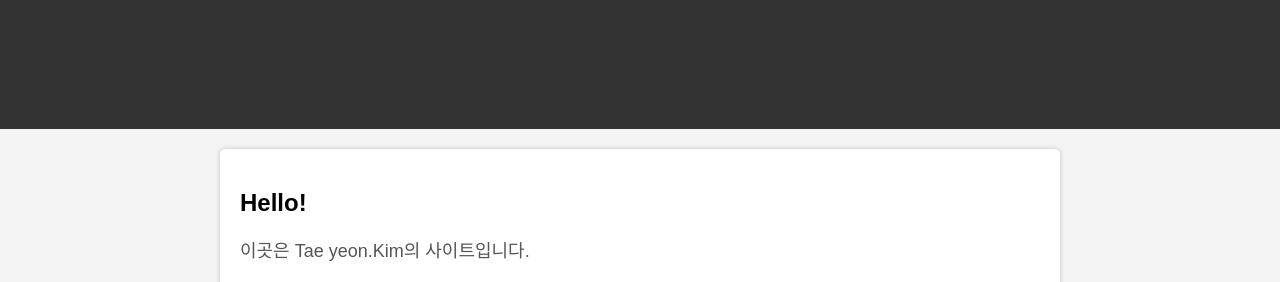
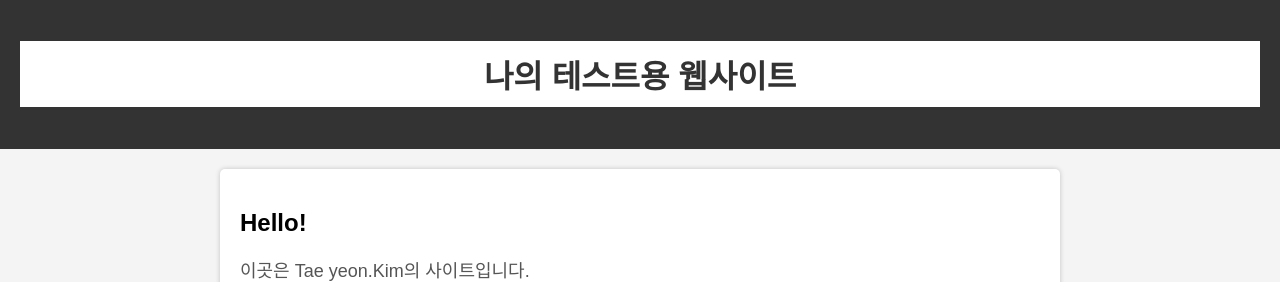
Before and after one commit to Britzs/Test, a plain HTML site: page index.html in a window 1280 px wide. Shown: the top 282 px of the page. Drawn offline with Linux system fonts and the light colour scheme.

Commit message:
Commit
commit to mail

```diff
--- a/index.html
+++ b/index.html
@@ -30,6 +30,8 @@
 
         h1 {
             color: #333;
+			background-color: #fff; /* 제목의 배경 색상 추가 */
+            padding: 10px;
         }
 
         p {
```
